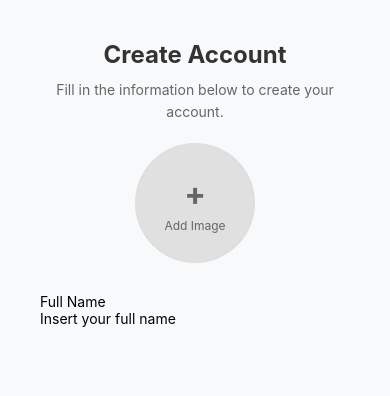
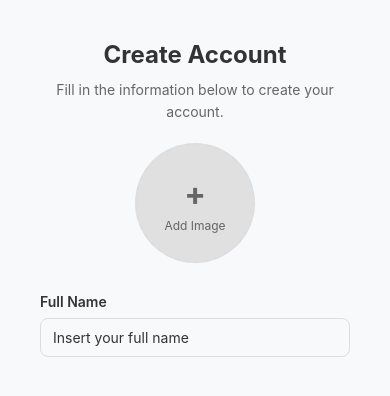
Before and after one commit to kalharaweragoda/NoteBook, a React Native app: screen / in a window 390 px wide. Shown: the top 396 px of the page. Built offline with nearby package versions, Linux system fonts and the light colour scheme.

Commit message:
add style css

```diff
--- a/App.tsx
+++ b/App.tsx
@@ -117,4 +117,22 @@ export default function SignUpScreen() {
     alignItems: 'center',
     justifyContent: 'center',
   },
+  inputContainer: {
+    marginBottom: 15,
+  },
+  label: {
+    fontSize: 14,
+    fontWeight: '600',
+    color: '#333',
+    marginBottom: 8,
+  },
+  input: {
+    borderWidth: 1,
+    borderColor: '#dddddd',
+    borderRadius: 8,
+    paddingHorizontal: 12,
+    paddingVertical: 10,
+    fontSize: 14,
+    color: '#333',
+  },
 });
```
